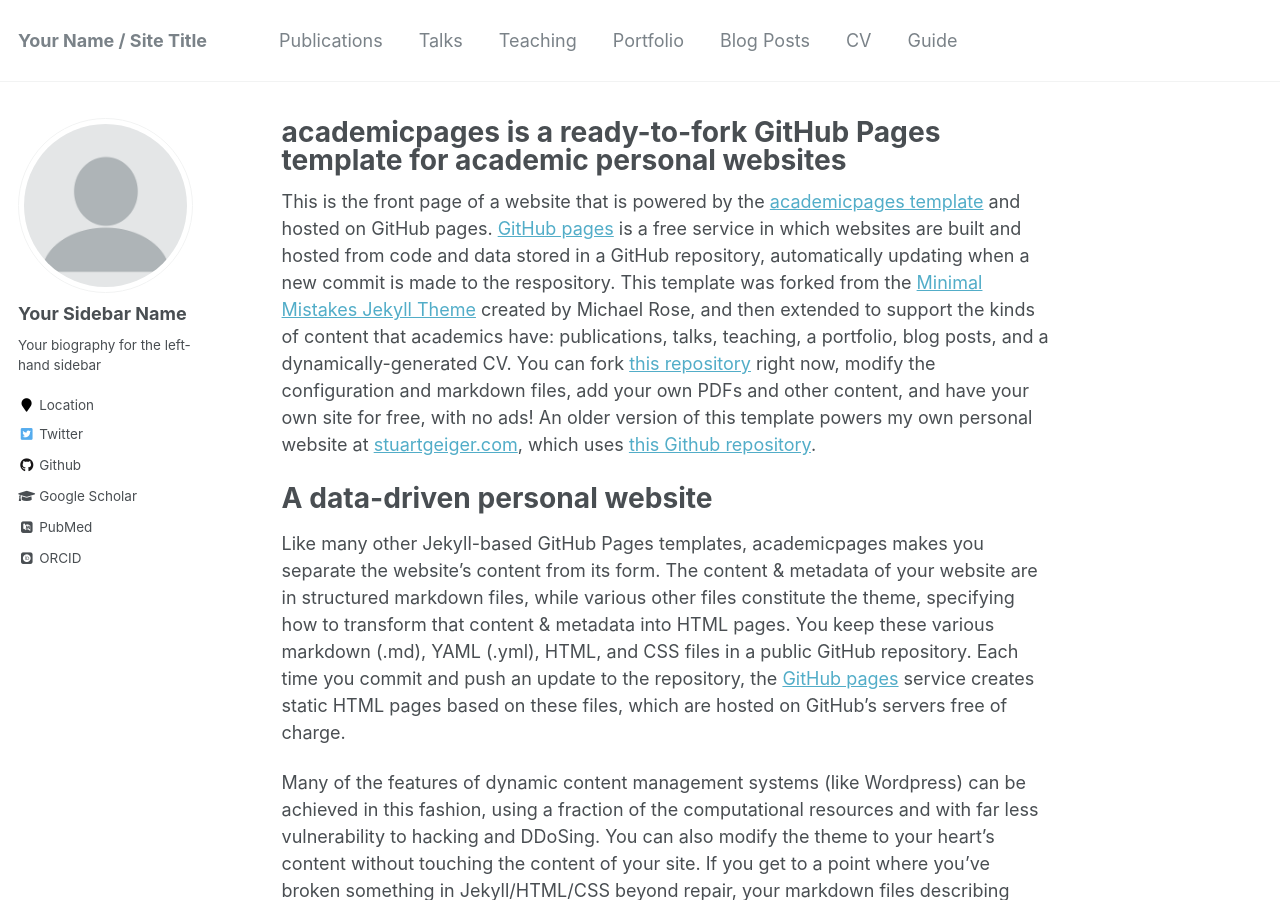
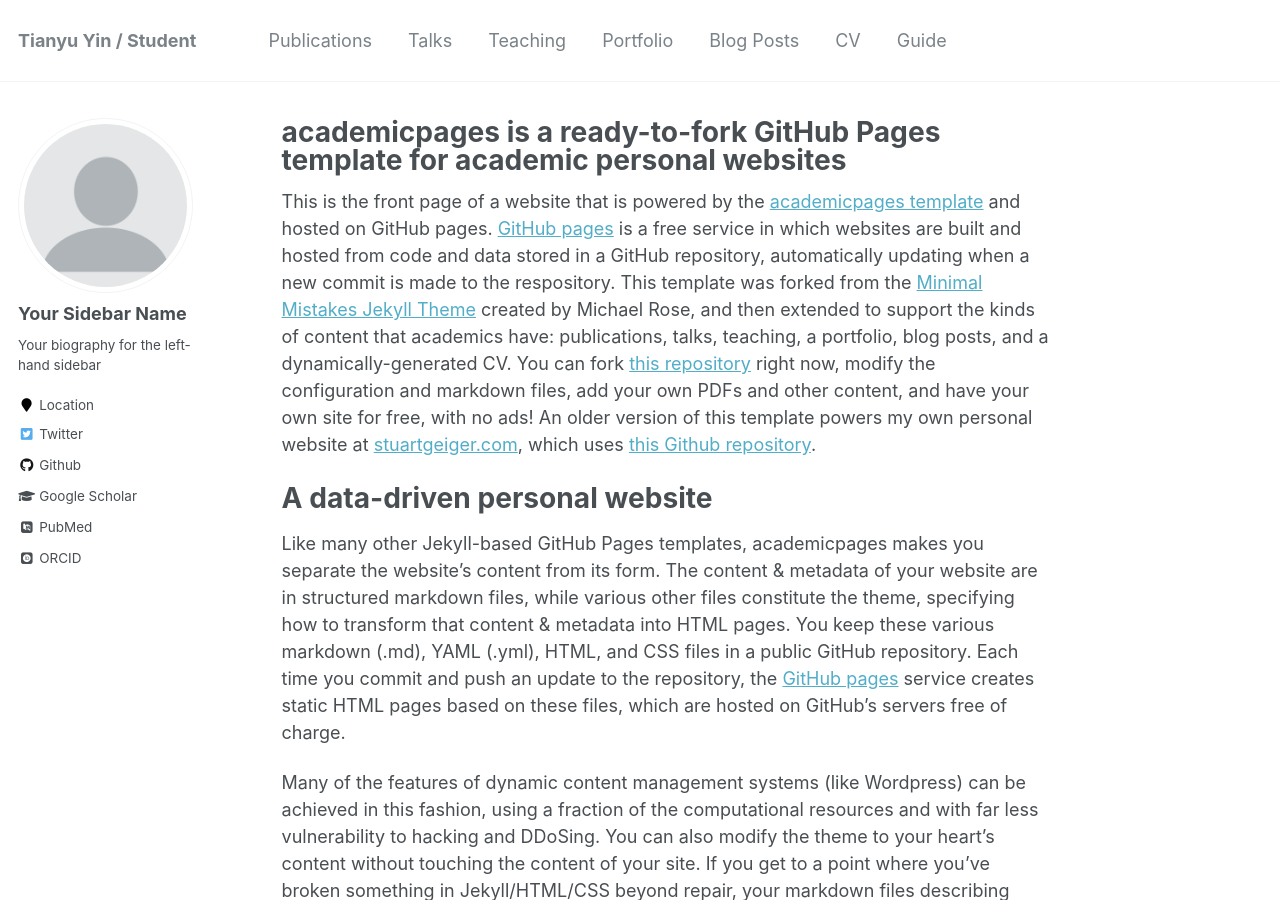
Before and after one commit to Steve-George/steve-george.github.io, a Jekyll site: the page built from _pages/about.md, in a window 1280 px wide and 900 px high. Built offline with Jekyll 4.4.1, drawn with Linux system fonts in a browser that asks for light colours; some web fonts are replaced.

Commit message:
Update _config.yml

```diff
--- a/_config.yml
+++ b/_config.yml
@@ -7,13 +7,13 @@
 
 # Site Settings
 locale                   : "en-US"
-title                    : "Your Name / Site Title"
+title                    : "Tianyu Yin / Student"
 title_separator          : "-"
 name                     : &name "Your Name"
 description              : &description "personal description"
-url                      : https://academicpages.github.io # the base hostname & protocol for your site e.g. "https://mmistakes.github.io"
+url                      : https://blog.stevegeorge.world # the base hostname & protocol for your site e.g. "https://mmistakes.github.io"
 baseurl                  : "" # the subpath of your site, e.g. "/blog"
-repository               : "academicpages/academicpages.github.io"
+repository               : "Steve-George/steve-george.github.io"
 teaser                   :  # filename of teaser fallback teaser image placed in /images/, .e.g. "500x300.png"
 breadcrumbs              : false # true, false (default)
 words_per_minute         : 160
```
